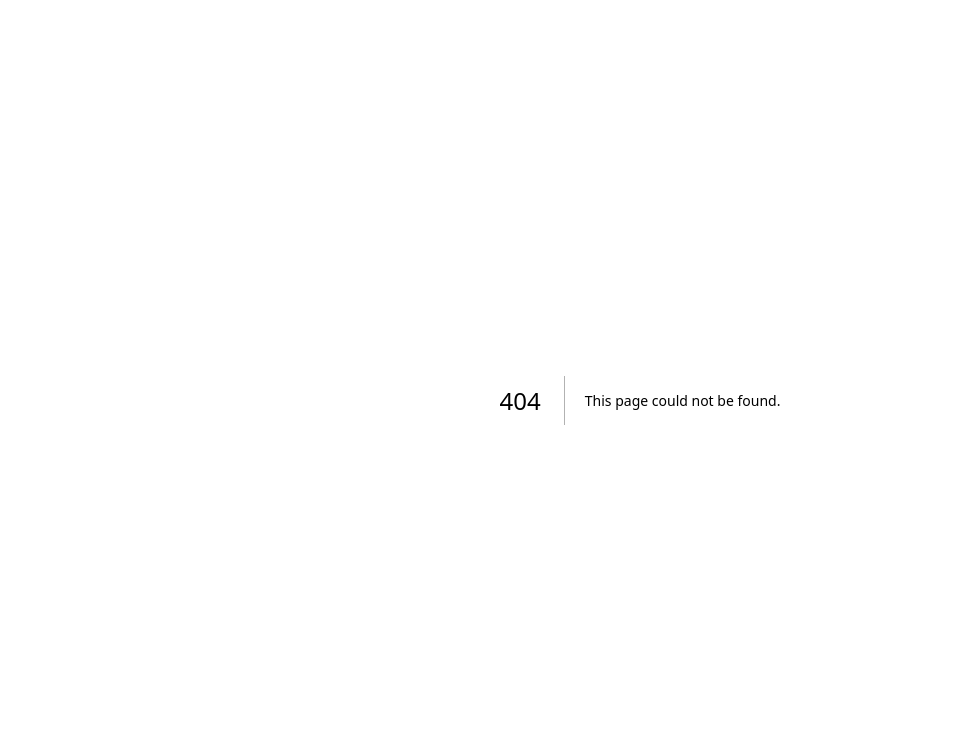
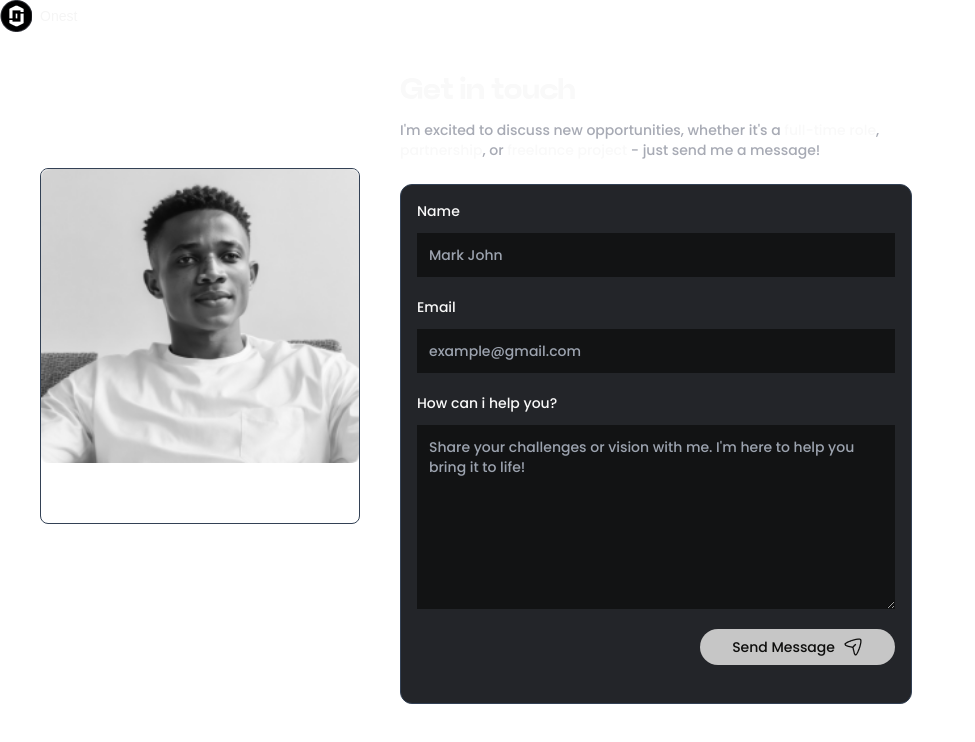
Before and after one commit to AJBrownson/honest-ux, a Next.js app: page /contact-me in a window 1280 px wide. Before the commit this address had no page. Shown: the top 742 px of the page, without its empty margins (0-975 px from the left). Built offline with nearby package versions, Linux system fonts and the light colour scheme.

Commit message:
feat: Add contact page, contact form and contact api route

```diff
--- /dev/null
+++ b/app/(me)/contact-me/page.tsx
@@ -0,0 +1,24 @@
+import ContactForm from "@/app/components/ContactForm";
+
+export default function Contact() {
+  return (
+    <main className="lg:px-10 pb-[156px] lg:pb-32">
+        <div className="w-full max-w-lg">
+      <h1 className="text-[#F9F9F9] text-xl lg:text-3xl font-neuePower">
+        Get in touch
+      </h1>
+      <p className="mt-3 font-poppins text-[10px] lg:text-sm font-medium text-[#A7AAB4]">
+        I'm excited to discuss new opportunities, whether it's a{" "}
+        <span className="text-[#F9F9F9]">full-time role</span>,{" "}
+        <span className="text-[#F9F9F9]">partnership</span>, or{" "}
+        <span className="text-[#F9F9F9]">freelance project</span> - just send me
+        a message!
+      </p>
+      </div>
+
+      <div className="mt-6">
+        <ContactForm />
+      </div>
+    </main>
+  );
+}
--- /dev/null
+++ b/app/api/contact/route.ts
@@ -0,0 +1,38 @@
+/* eslint-disable @typescript-eslint/no-unused-vars */
+import { NextResponse } from "next/server";
+import nodemailer from "nodemailer";
+
+
+export async function POST(request: Request) {
+  if (request.method === "POST") {
+    try {
+      const { emailBody } = await request.json();
+
+      const transporter = nodemailer.createTransport({
+        host: "smtp.gmail.com",
+        port: 587,
+        secure: false,
+        auth: {
+          user: process.env.SMTP_SERVER_USERNAME,
+          pass: process.env.SMTP_SERVER_PASSWORD,
+        },
+      });
+
+      const mailOptions = {
+        from: "user",
+        to: "harlee.berree@gmail.com",
+        subject: "New message from your portfolio site contact form",
+        html: emailBody,
+      };
+
+      await transporter.sendMail(mailOptions);
+
+      return NextResponse.json(
+        { message: "Message sent successfully" },
+        { status: 200 }
+      );
+    } catch (error) {
+      return new NextResponse("Failed to send message.", { status: 500 });
+    }
+  }
+}
--- /dev/null
+++ b/app/components/ContactForm.tsx
@@ -0,0 +1,115 @@
+"use client"
+
+import { useState } from "react";
+import Image from "next/image";
+import Sent from "@/app/public/sent.png"
+import { contactEmailTemplate } from "@/emailTemplates/contactTemplate";
+
+
+export default function ContactForm() {
+  const [status, setStatus] = useState("");
+  const [formData, setFormData] = useState({
+    name: "",
+    email: "",
+    message: "",
+  });
+
+  const handleChange = (e: { target: { name: any; value: any } }) => {
+    const { name, value } = e.target;
+    setFormData({ ...formData, [name]: value });
+  };
+
+  const handleSubmit = async (e: { preventDefault: () => void }) => {
+    e.preventDefault();
+    setStatus("Sending...");
+
+    const emailBody = contactEmailTemplate(formData);
+
+    try {
+      const response = await fetch("/api/contact", {
+        method: "POST",
+        headers: {
+          "Content-Type": "application/json",
+        },
+        body: JSON.stringify({
+          ...formData,
+          emailBody,
+        }),
+      });
+
+      if (response.ok) {
+        setStatus("Message sent successfully!. I'll be in touch");
+        setFormData({ name: "", email: "", message: "" });
+      } else {
+        setStatus("Failed to send message. Please try again");
+      }
+    } catch (error) {
+      setStatus("Error occurred. Please try again");
+    }
+
+    setTimeout(() => {
+      setStatus("");
+    }, 3000);
+  };
+  return (
+    <>
+      <form
+        onSubmit={handleSubmit}
+        className="w-full max-w-lg flex flex-col gap-y-5 bg-[#232529] border border-slate-700 p-4 rounded-xl"
+      >
+      <div className="flex flex-col gap-y-3">
+          <label className="text-[#F9F9F9] text-xs lg:text-sm font-poppins font-medium">Name</label>
+          <input
+            type="text"
+            name="name"
+            value={formData.name}
+            onChange={handleChange}
+            className="bg-[#121314] text-[#A7AAB4] font-poppins font-medium text-xs lg:text-sm p-3"
+            placeholder="Mark John"
+            required
+          />
+        </div>
+
+        <div className="flex flex-col gap-y-3">
+          <label className="text-[#F9F9F9] text-xs lg:text-sm font-poppins font-medium">Email</label>
+          <input
+            type="email"
+            name="email"
+            value={formData.email}
+            onChange={handleChange}
+            className="bg-[#121314] text-[#A7AAB4] font-poppins font-medium text-xs lg:text-sm p-3"
+            placeholder="example@gmail.com"
+            required
+          />
+        </div>
+
+        <div className="flex flex-col gap-y-3">
+          <label className="text-[#F9F9F9] text-xs lg:text-sm font-poppins font-medium">How can i help you?</label>
+          <textarea
+            name="message"
+            value={formData.message}
+            onChange={handleChange}
+            rows={8}
+            className="bg-[#121314] text-[#A7AAB4] font-poppins font-medium text-xs lg:text-sm p-3"
+            placeholder="Share your challenges or vision with me. I'm here to help you bring it to life!"
+            required
+          ></textarea>
+        </div>
+
+        <div className="flex justify-center lg:justify-end">
+          <button className="lg:hidden w-full justify-center text-center flex items-center gap-x-2 py-2 px-8 bg-[#C6C6C6] rounded-full text-[#0E0E0D] font-poppins font-medium text-xs lg:text-sm">
+            Send Message
+            <Image src={Sent} alt="" />
+          </button>
+          <button className="hidden lg:flex items-center gap-x-2 py-2 px-8 bg-[#C6C6C6] rounded-full text-[#0E0E0D] font-poppins font-medium text-xs lg:text-sm">
+            Send Message
+            <Image src={Sent} alt="" />
+          </button>
+        </div>
+        <div className="p-[1px]">
+        {status && <p className="text-center">{status}</p>}
+        </div>
+      </form>
+    </>
+  );
+}
--- /dev/null
+++ b/emailTemplates/contactTemplate.ts
@@ -0,0 +1,20 @@
+export const contactEmailTemplate = (formData: {
+  name: string;
+  email: string;
+  message: string;
+}) => {
+  return `
+      <div style="font-family: Trebuchet MS, sans-serif; line-height: 1.5; padding: 15px;">
+        <h2 style="background-color: #1A1B1E; color: #F9F9F9; padding: 30px; text-align: center; font-size: 24px;">Hi, Honest... You've got mail!</h2>
+        <p style="font-size: 16px; margin: 10px 0;"><strong>Name:</strong> ${formData.name}</p>
+        <p style="font-size: 16px; margin: 10px 0;"><strong>Email:</strong> ${formData.email}</p>
+        <p style="font-size: 16px; margin: 10px 0;"><strong>Message:</strong></p>
+        <p style="font-size: 20px; margin: 10px 0;">${formData.message}</p>
+        <br/>
+        <hr/>
+        <footer style="color: gray; margin-top: 20px; text-align: center;">
+          <p style="margin: 0;">This email was sent from your portfolio website's contact form.</p>
+        </footer>
+      </div>
+    `;
+};
```
Also changed, not shown: app/public/sent.png (added), 1 other file (tests, documents, lock files or other folders).
